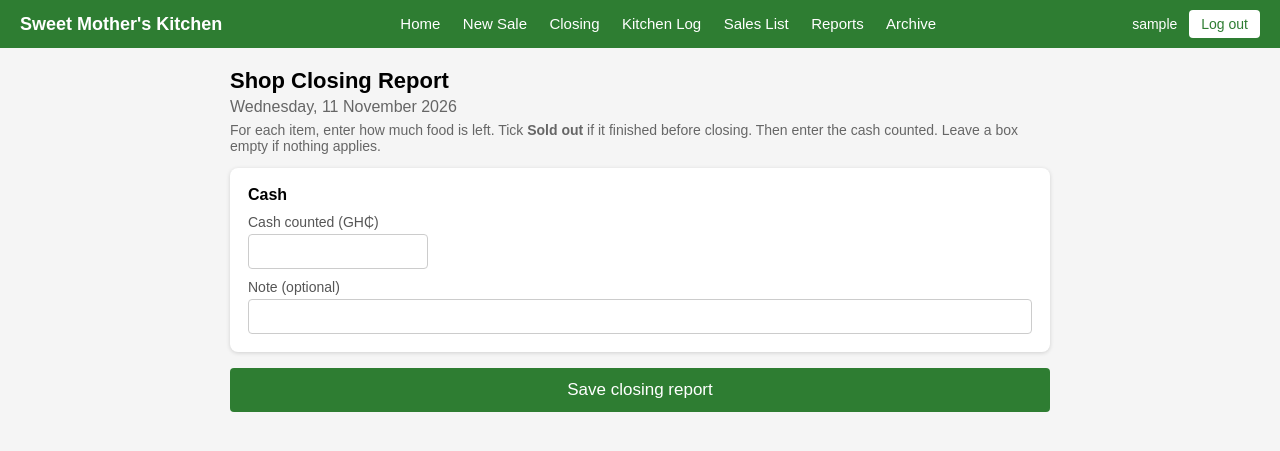
After one commit to Danjumma306/sweet-mother-kitchen, a Django app: page /sales/closing/ in a window 1280 px wide. The commit adds this page. Shown: the top 451 px of the page. Run offline with Django 5.2, Linux system fonts and the light colour scheme; the visitor is signed in with stand-in values (Sample User, id 1); data that the repository does not hold is empty.

Commit message:
Add Shop Closing Report and role-based navigation (#19)

```diff
--- a/config/settings.py
+++ b/config/settings.py
@@ -62,6 +62,7 @@ TEMPLATES = [
                 'django.template.context_processors.request',
                 'django.contrib.auth.context_processors.auth',
                 'django.contrib.messages.context_processors.messages',
+                'sales.context_processors.roles',
             ],
         },
     },
--- a/sales/admin.py
+++ b/sales/admin.py
@@ -1,5 +1,5 @@
 from django.contrib import admin
-from .models import Category, KitchenEntry, MenuItem, Sale, SaleLine
+from .models import Category, CashCount, ClosingEntry, KitchenEntry, MenuItem, Sale, SaleLine
 
 
 class SaleLineInline(admin.TabularInline):
@@ -16,3 +16,5 @@ class SaleAdmin(admin.ModelAdmin):
 admin.site.register(Category)
 admin.site.register(MenuItem)
 admin.site.register(KitchenEntry)
+admin.site.register(ClosingEntry)
+admin.site.register(CashCount)
--- /dev/null
+++ b/sales/context_processors.py
@@ -0,0 +1,15 @@
+def roles(request):
+    user = request.user
+    if not user.is_authenticated:
+        return {}
+
+    names = set(user.groups.values_list("name", flat=True))
+    su = user.is_superuser
+    manager = su or "Manager" in names
+
+    return {
+        "nav_closing": su or "Cashier" in names or "Manager" in names,
+        "nav_kitchen": su or "Kitchen" in names or "Manager" in names,
+        "nav_manager": manager,
+        "nav_reports": manager or "Owner" in names,
+    }
--- a/sales/templates/sales/base.html
+++ b/sales/templates/sales/base.html
@@ -21,9 +21,16 @@
 <body>
 <nav class="topbar">
     <div class="brand">Sweet Mother's Kitchen</div>
-        <div class="links">
+    <div class="links">
         <a href="{% url 'home' %}">Home</a>
         <a href="{% url 'sales_entry' %}">New Sale</a>
+        {% if nav_closing %}<a href="{% url 'shop_closing' %}">Closing</a>{% endif %}
+        {% if nav_kitchen %}<a href="{% url 'kitchen_log' %}">Kitchen Log</a>{% endif %}
+        {% if nav_manager %}<a href="{% url 'sales_list' %}">Sales List</a>{% endif %}
+        {% if nav_reports %}
+            <a href="{% url 'daily_report' %}">Reports</a>
+            <a href="{% url 'report_archive' %}">Archive</a>
+        {% endif %}
     </div>
     <div class="user">
         <span>{{ user.username }}</span>
--- /dev/null
+++ b/sales/templates/sales/shop_closing.html
@@ -0,0 +1,93 @@
+{% extends "sales/base.html" %}
+
+{% block title %}Shop Closing - Sweet Mother's Kitchen{% endblock %}
+
+{% block extra_css %}
+<style>
+    .wrap { max-width: 820px; margin: 0 auto; }
+    h1 { font-size: 22px; margin: 0 0 4px; }
+    h2 { font-size: 16px; margin: 0 0 10px; }
+    .date { color: #666; margin: 0 0 6px; }
+    .hint { color: #666; font-size: 14px; margin: 0 0 14px; }
+    .card { background: #fff; padding: 18px; border-radius: 8px; box-shadow: 0 1px 4px rgba(0,0,0,.15); margin-bottom: 16px; overflow-x: auto; }
+    .msg { padding: 10px 14px; border-radius: 6px; margin-bottom: 12px; }
+    .msg.success { background: #d4edda; color: #155724; }
+    .msg.error { background: #f8d7da; color: #721c24; }
+    table { width: 100%; border-collapse: collapse; }
+    th, td { text-align: left; padding: 8px 6px; border-bottom: 1px solid #eee; font-size: 15px; }
+    th { color: #555; font-size: 13px; }
+    .num { text-align: right; white-space: nowrap; }
+    .center { text-align: center; }
+    input[type=number], input[type=text] { padding: 8px; font-size: 15px; border: 1px solid #ccc; border-radius: 4px; }
+    input.qty { width: 100px; text-align: right; }
+    input.cash { width: 180px; text-align: right; }
+    input.note { width: 100%; }
+    input[type=checkbox] { width: 20px; height: 20px; }
+    label.field { display: block; margin: 10px 0 4px; font-size: 14px; color: #555; }
+    .save { background: #2e7d32; color: #fff; width: 100%; padding: 12px; font-size: 17px; border: 0; border-radius: 4px; cursor: pointer; }
+</style>
+{% endblock %}
+
+{% block content %}
+<div class="wrap">
+    <h1>Shop Closing Report</h1>
+    <p class="date">{{ today|date:"l, j F Y" }}</p>
+    <p class="hint">
+        For each item, enter how much food is left. Tick <strong>Sold out</strong> if it finished before closing.
+        Then enter the cash counted. Leave a box empty if nothing applies.
+    </p>
+
+    {% for message in messages %}
+        <div class="msg {{ message.tags }}">{{ message }}</div>
+    {% endfor %}
+
+    <form method="post">
+        {% csrf_token %}
+
+        {% for category, rows in groups %}
+        <div class="card">
+            <h2>{{ category }}</h2>
+            <table>
+                <thead>
+                    <tr>
+                        <th>Item</th>
+                        <th>Unit</th>
+                        <th class="num">Sold today</th>
+                        <th class="num">Left over</th>
+                        <th class="center">Sold out</th>
+                    </tr>
+                </thead>
+                <tbody>
+                    {% for row in rows %}
+                    <tr>
+                        <td>{{ row.item.name }}</td>
+                        <td>{{ row.item.unit }}</td>
+                        <td class="num">{{ row.sold }}</td>
+                        <td class="num">
+                            <input class="qty" type="number" name="left_{{ row.item.id }}" min="0" value="{{ row.left }}">
+                        </td>
+                        <td class="center">
+                            <input type="checkbox" name="soldout_{{ row.item.id }}" {% if row.sold_out %}checked{% endif %}>
+                        </td>
+                    </tr>
+                    {% endfor %}
+                </tbody>
+            </table>
+        </div>
+        {% endfor %}
+
+        <div class="card">
+            <h2>Cash</h2>
+            <label class="field" for="cash_counted">Cash counted (GH₵)</label>
+            <input class="cash" type="number" id="cash_counted" name="cash_counted" min="0" step="0.01"
+                   value="{% if cash_count %}{{ cash_count.cash_counted|stringformat:'s' }}{% endif %}">
+
+            <label class="field" for="note">Note (optional)</label>
+            <input class="note" type="text" id="note" name="note" maxlength="200"
+                   value="{% if cash_count %}{{ cash_count.note }}{% endif %}">
+        </div>
+
+        <button type="submit" class="save">Save closing report</button>
+    </form>
+</div>
+{% endblock %}
--- a/sales/urls.py
+++ b/sales/urls.py
@@ -9,4 +9,5 @@ urlpatterns = [
     path("archive/", views.report_archive, name="report_archive"),
     path("archive/export/", views.export_archive_csv, name="export_archive_csv"),
     path("kitchen/", views.kitchen_log, name="kitchen_log"),
+    path("closing/", views.shop_closing, name="shop_closing"),
 ]
--- a/sales/views.py
+++ b/sales/views.py
@@ -1,21 +1,21 @@
 import csv
 from collections import defaultdict
 from datetime import date, timedelta
-from decimal import Decimal
+from decimal import Decimal, InvalidOperation
 from functools import wraps
 
 from django.contrib import messages
 from django.contrib.auth.decorators import login_required
 from django.core.exceptions import PermissionDenied
 from django.db import transaction
-from django.db.models import Prefetch
+from django.db.models import Prefetch, Sum
 from django.http import HttpResponse
 from django.shortcuts import get_object_or_404, redirect, render
 from django.urls import reverse
 from django.utils.dateparse import parse_date
 from django.views.decorators.http import require_POST
 
-from .models import Category, KitchenEntry, MenuItem, Sale, SaleLine
+from .models import CashCount, Category, ClosingEntry, KitchenEntry, MenuItem, Sale, SaleLine
 
 
 @login_required
@@ -355,3 +355,116 @@ def kitchen_log(request):
         "today": today,
         "groups": list(groups.items()),
     })
+
+def can_log_closing(user):
+    return user.is_superuser or user.groups.filter(name__in=["Cashier", "Manager"]).exists()
+
+
+def closing_required(view):
+    @login_required
+    @wraps(view)
+    def wrapper(request, *args, **kwargs):
+        if not can_log_closing(request.user):
+            raise PermissionDenied
+        return view(request, *args, **kwargs)
+    return wrapper
+
+
+@closing_required
+def shop_closing(request):
+    today = date.today()
+    items = (
+        MenuItem.objects.filter(is_active=True)
+        .select_related("category")
+        .order_by("category__name", "name")
+    )
+
+    if request.method == "POST":
+        cash_error = False
+        with transaction.atomic():
+            for item in items:
+                raw = request.POST.get(f"left_{item.id}", "").strip()
+                sold_out = f"soldout_{item.id}" in request.POST
+
+                if raw == "" and not sold_out:
+                    ClosingEntry.objects.filter(date=today, item=item).delete()
+                    continue
+                try:
+                    left = int(raw) if raw else 0
+                except ValueError:
+                    continue
+                if left < 0 or left > 100000:
+                    continue
+
+                ClosingEntry.objects.update_or_create(
+                    date=today,
+                    item=item,
+                    defaults={
+                        "quantity_left": left,
+                        "sold_out": sold_out,
+                        "recorded_by": request.user,
+                    },
+                )
+
+            raw_cash = request.POST.get("cash_counted", "").strip()
+            note = request.POST.get("note", "").strip()[:200]
+            if raw_cash == "":
+                CashCount.objects.filter(date=today).delete()
+            else:
+                try:
+                    cash = Decimal(raw_cash)
+                except InvalidOperation:
+                    cash = None
+                if cash is None or not cash.is_finite() or cash < 0 or cash >= Decimal("100000000"):
+                    cash_error = True
+                else:
+                    CashCount.objects.update_or_create(
+                        date=today,
+                        defaults={
+                            "cash_counted": cash.quantize(Decimal("0.01")),
+                            "note": note,
+                            "recorded_by": request.user,
+                        },
+                    )
+
+        if cash_error:
+            messages.error(request, "Items were saved, but the cash counted is not a valid amount.")
+        else:
+            messages.success(request, "Closing report saved.")
+        return redirect("shop_closing")
+
+    sold = {
+        row["item_id"]: row["total"]
+        for row in SaleLine.objects.filter(
+            sale__date=today, sale__status=Sale.Status.COMPLETED
+        ).values("item_id").annotate(total=Sum("quantity"))
+    }
+    existing = {e.item_id: e for e in ClosingEntry.objects.filter(date=today)}
+
+    groups = {}
+    for item in items:
+        entry = existing.get(item.id)
+        groups.setdefault(item.category.name, []).append({
+            "item": item,
+            "sold": sold.get(item.id, 0),
+            "left": entry.quantity_left if entry else "",
+            "sold_out": entry.sold_out if entry else False,
+        })
+
+    cash_sales = Sale.objects.filter(
+        date=today,
+        status=Sale.Status.COMPLETED,
+        payment_method=Sale.PaymentMethod.CASH,
+    ).prefetch_related("lines")
+    expected_cash = sum((s.gross_total for s in cash_sales), Decimal("0"))
+
+    cash_count = CashCount.objects.filter(date=today).first()
+    difference = (cash_count.cash_counted - expected_cash) if cash_count else None
+
+    return render(request, "sales/shop_closing.html", {
+        "today": today,
+        "groups": list(groups.items()),
+        "expected_cash": expected_cash,
+        "cash_count": cash_count,
+        "difference": difference,
+    })
```
Also changed, not shown: sales/models.py (+25 -0 lines), sales/templates/sales/home.html (+10 -3 lines), sales/migrations/0003_cashcount_closingentry.py (added).
